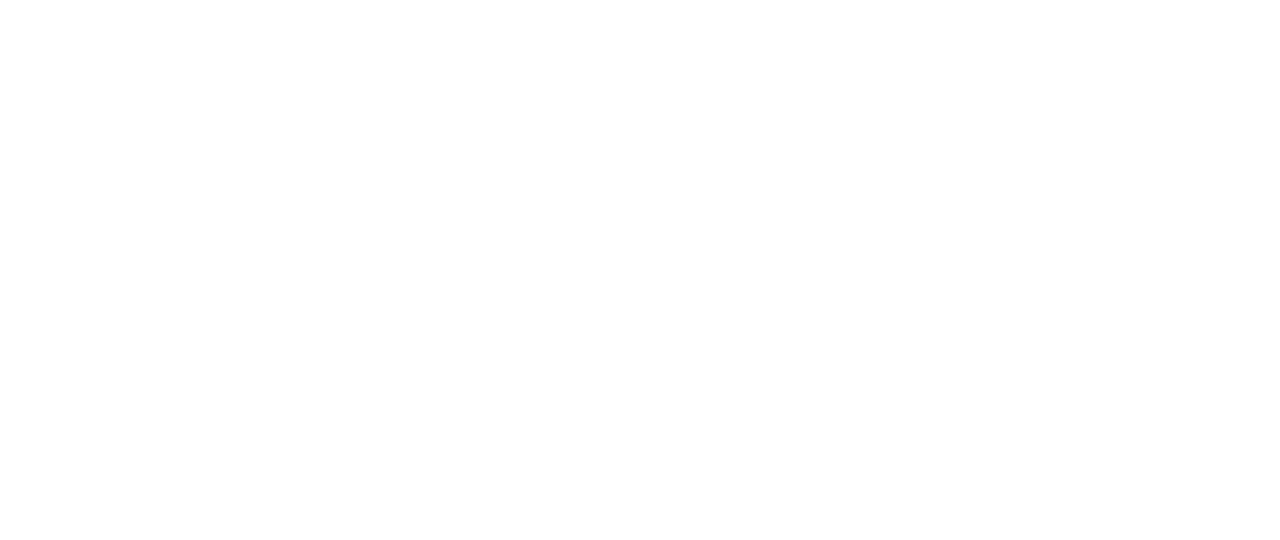
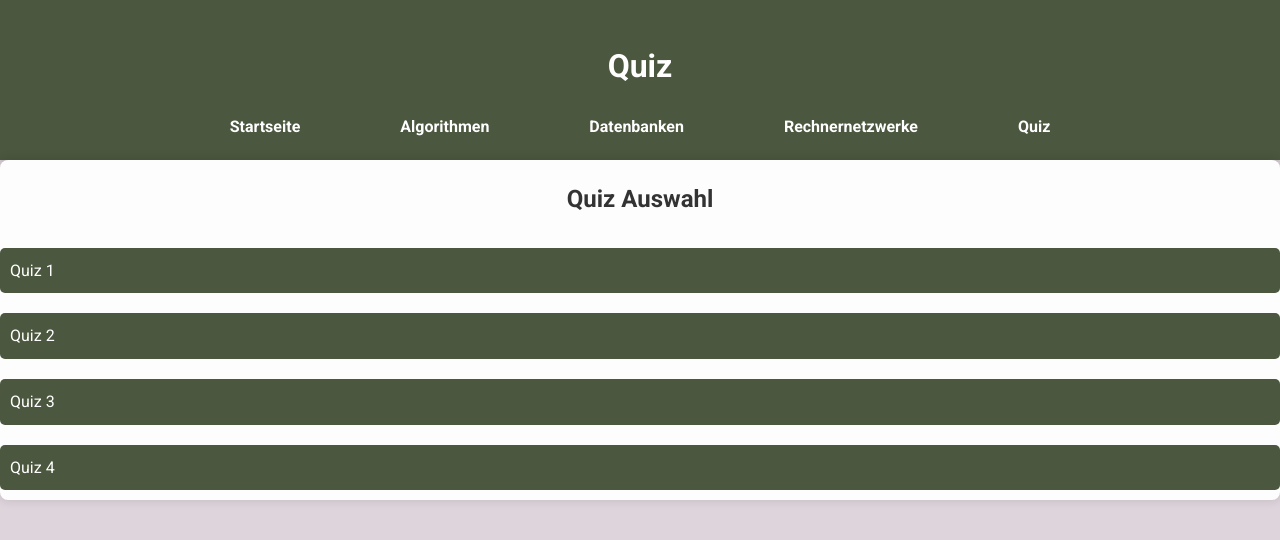
Before and after one commit to Timso-lgtm/Timso-lgtm.github.io, a plain HTML site: page quiz.html in a window 1280 px wide. Drawn offline with Linux system fonts and the light colour scheme.

Commit message:
Add files via upload

```diff
--- a/quiz.html
+++ b/quiz.html
@@ -0,0 +1,35 @@
+<!DOCTYPE html>
+<html lang="de">
+<head>
+    <meta charset="UTF-8">
+    <meta name="viewport" content="width=device-width, initial-scale=1.0">
+    <title>Lernseite Informatik</title>
+    <link rel="stylesheet" href="styles.css">
+    <link href="https://fonts.googleapis.com/css2?family=Roboto:wght@400;700&display=swap" rel="stylesheet">
+</head>
+<body>
+    <header>
+
+            <h1 class="mitte">Quiz</h1>
+            <nav>
+                <ul>
+                    <li><a href="index.html">Startseite</a></li>
+                    <li><a href="algorithmen.html">Algorithmen</a></li>
+                    <li><a href="datenbanken.html">Datenbanken</a></li>
+                    <li><a href="rechnernetzwerke.html">Rechnernetzwerke</a></li>
+                    <li><a href="quiz.html">Quiz</a></li>
+                </ul>
+            </nav>
+
+    </header>
+<body>
+
+    <div class="quiz-container">
+        <h2 class="mitte">Quiz Auswahl</h2>
+        <a href="quiz1.html" class="quiz-link">Quiz 1</a>
+        <a href="quiz2.html" class="quiz-link">Quiz 2</a>
+        <a href="quiz3.html" class="quiz-link">Quiz 3</a>
+        <a href="quiz4.html" class="quiz-link">Quiz 4</a>
+    </div>
+</body>
+</html>
--- a/styles.css
+++ b/styles.css
@@ -15,6 +15,7 @@ body {
     line-height: 1.6;
     background-color: var(--background-color);
     color: var(--text-color);
+
 }
 
 .mitte {
@@ -153,15 +154,15 @@ footer {
 .quiz-container {
     display: flex;
     flex-direction: column;
-    width: 30rem;
-    max-width: 80%;
-    background-color: white;
+    max-width: 100%;
+    background-color: rgb(253, 253, 253);
     border-radius: 0.5rem;
     box-shadow: 0 0 0.6rem 0.1rem rgba(0, 0, 0, 0.1);
   }
 
   #question-container {
     flex-direction: column;
+
     gap: 2rem;
     padding: 2rem;
   }
@@ -192,7 +193,7 @@ footer {
 
   .btn {
     padding: 1.5rem;
-    background-color: #70b5ff;
+    background-color: #4b573e;
     color: white;
     border: none;
     border-radius: 0 0 0.5rem 0.5rem;
@@ -220,3 +221,23 @@ footer {
     font-size: 1.5rem;
     font-weight: bold;
   }
+
+  /* Quiz Verlinkung */
+
+  h1 {
+    color: #ffffff;
+    text-align: center;
+}
+.quiz-link {
+    display: block; /* Block-Element für Links */
+    margin: 10px 0; /* Abstand zwischen Links */
+    padding: 10px;
+    background-color: #4b573e; /* Hintergrundfarbe */
+    color: white; /* Textfarbe */
+    text-decoration: none; /* Unterstreichung entfernen */
+    border-radius: 5px; /* Abgerundete Ecken */
+    transition: background-color 0.3s; /* Übergangseffekt */
+}
+.quiz-link:hover {
+    background-color: #1e361f; /* Hintergrundfarbe beim Hover */
+}
```
Also changed, not shown: quiz1.html (+19 -2 lines).
